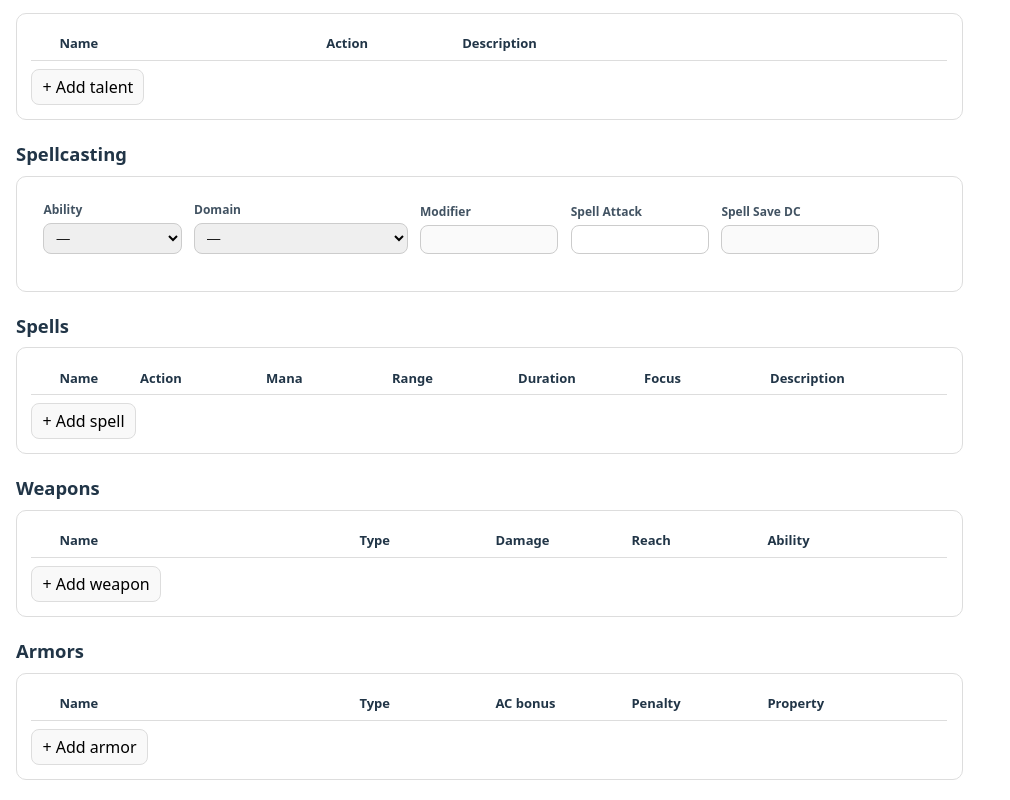
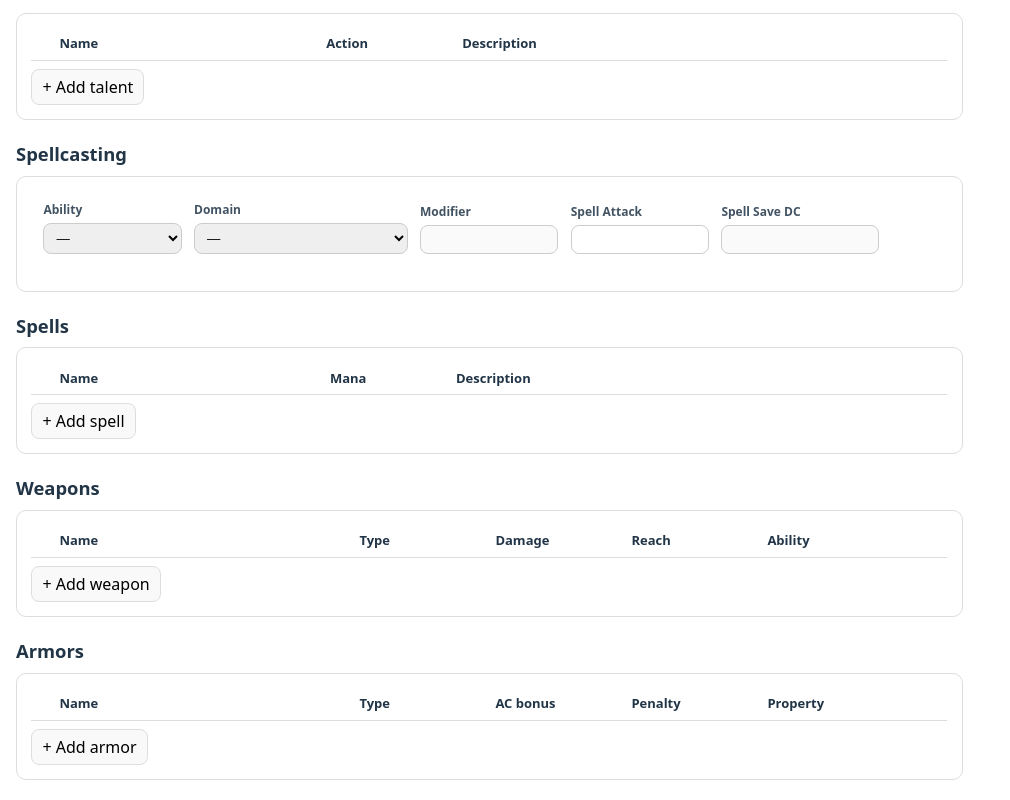
Before and after one commit to vegardmj/veins-of-power-app, a React (Vite) app: page / in a window 1280 px wide. Shown: the part 1840-2640 px from the top of the page, without its empty margins (0-1010 px from the left). Built offline with nearby package versions, Linux system fonts and the light colour scheme.

Commit message:
Update SpellsGrid.tsx

```diff
--- a/src/components/SpellsGrid.tsx
+++ b/src/components/SpellsGrid.tsx
@@ -69,12 +69,13 @@ export function SpellsGrid({
 
   const columns: ColumnDef<SpellRow>[] = [
     { key: "name", header: "Name" },
-    { key: "action", header: "Action", width: NARROW },
     { key: "mana", header: "Mana", width: NARROW },
-    { key: "range", header: "Range", width: NARROW },
-    { key: "duration", header: "Duration", width: NARROW },
-    { key: "focus", header: "Focus", width: NARROW },
-    { key: "description", header: "Description" },
+    {
+      key: "description",
+      header: "Description",
+      inputType: "textarea",
+      textareaRows: 3,
+    },
   ];
 
   // Read-only filters (rendered as disabled inputs)
```
